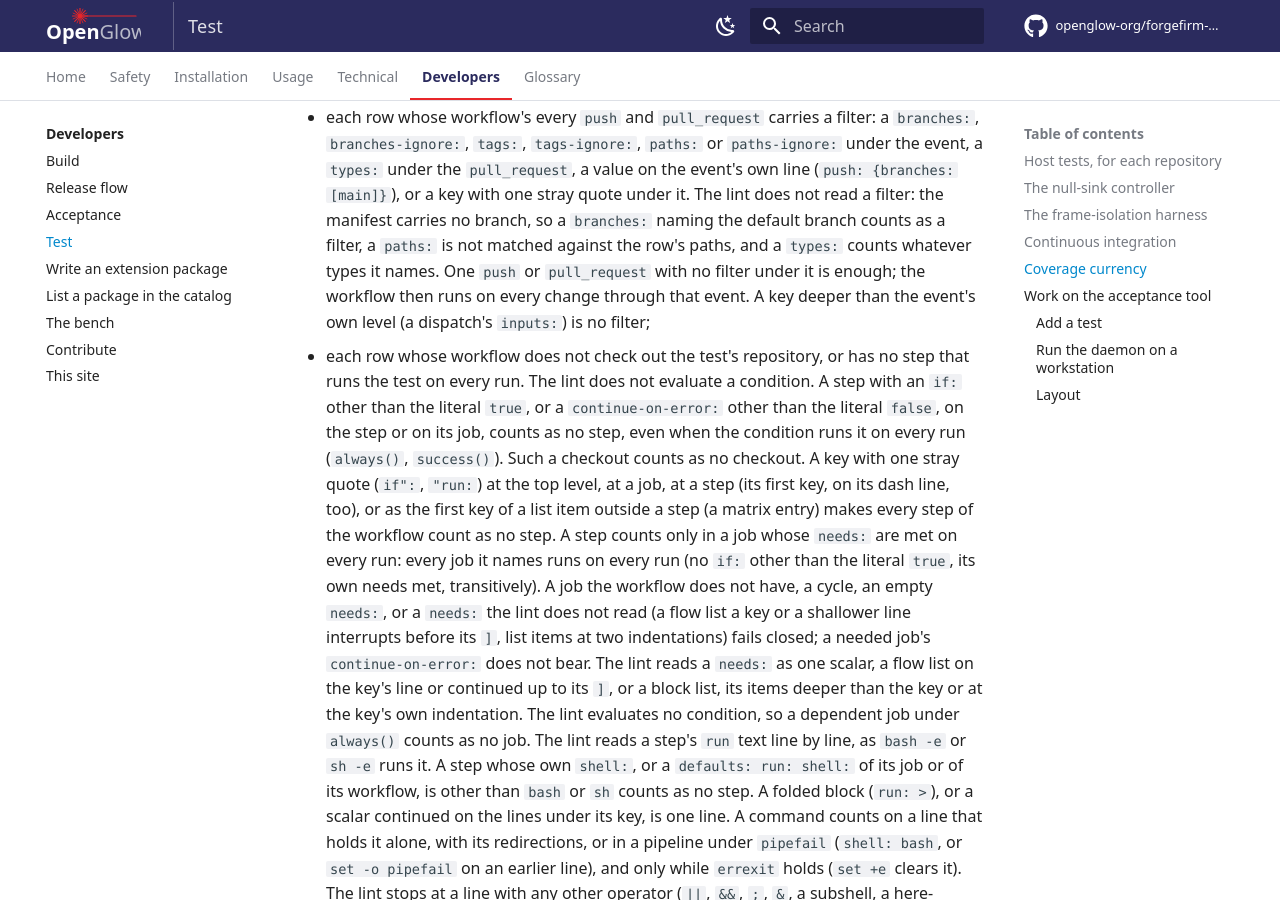
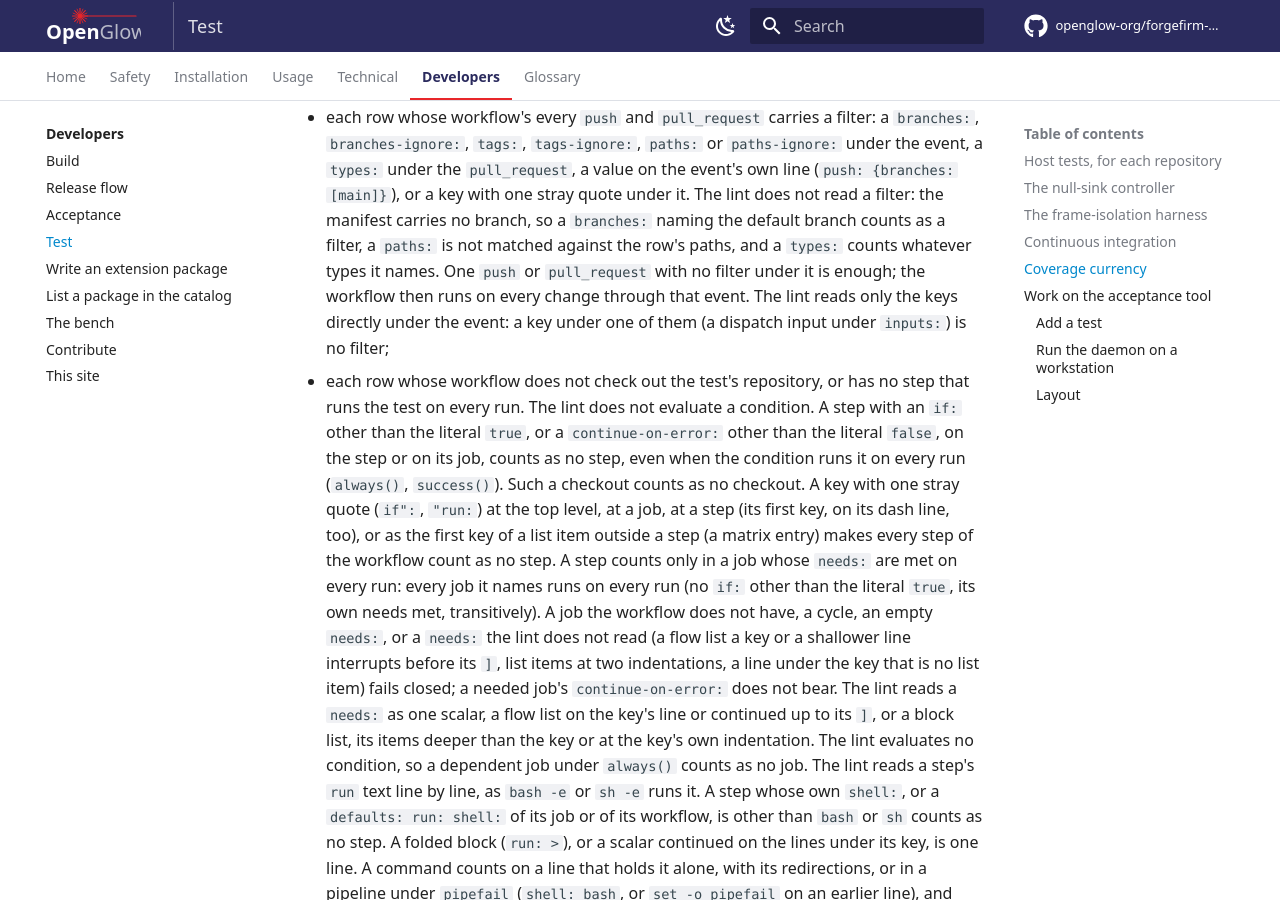
Before and after one commit to openglow-org/forgefirm-docs, an MkDocs documentation site: the page built from docs/developers/testing.md, in a window 1280 px wide and 900 px high, scrolled down 14665 px. Built offline with MkDocs 1.6.1 and Material for MkDocs 9.7.7, drawn with Linux system fonts in a browser that asks for light colours; comment, search, counter and statistics services are not loaded.

Commit message:
Test: the lint reads the keys directly under an event, and a needs: with a line that is no item fails closed
The filter bullet said a key deeper than the event's own level is no
filter, which reads against the filter keys it lists (they are deeper
than the event too): the lint reads the keys directly under the event
and nothing under those, so a dispatch input under `inputs:` is no
filter because of where it sits. The step bullet's list of the `needs:`
forms that fail closed omitted one the reader refuses: a line under the
key that is no list item ("forgetest: the lint reads a needs: list at
the key's indentation and across lines, and an empty one fails closed").

Proof: check-style.py, check-interfaces.py and the strict zensical build
are clean on this tree.

Acceptance: none. The docs site is outside every covers map.

```diff
--- a/docs/developers/testing.md
+++ b/docs/developers/testing.md
@@ -230,8 +230,9 @@ The lint also lists:
   not matched against the row's paths, and a `types:` counts whatever
   types it names. One `push` or
   `pull_request` with no filter under it is enough; the workflow then runs
-  on every change through that event. A key deeper than the event's own
-  level (a dispatch's `inputs:`) is no filter;
+  on every change through that event. The lint reads only the keys
+  directly under the event: a key under one of them (a dispatch input
+  under `inputs:`) is no filter;
 - each row whose workflow does not check out the test's repository, or has
   no step that runs the test on every run. The lint does not evaluate a
   condition. A step with an `if:` other than the literal `true`, or a
@@ -246,7 +247,8 @@ The lint also lists:
   other than the literal `true`, its own needs met, transitively). A job
   the workflow does not have, a cycle, an empty `needs:`, or a `needs:`
   the lint does not read (a flow list a key or a shallower line
-  interrupts before its `]`, list items at two indentations) fails
+  interrupts before its `]`, list items at two indentations, a line
+  under the key that is no list item) fails
   closed; a needed job's `continue-on-error:` does not bear. The lint
   reads a `needs:` as one scalar, a flow list on the key's line or
   continued up to its `]`, or a block list, its items deeper than the
```
